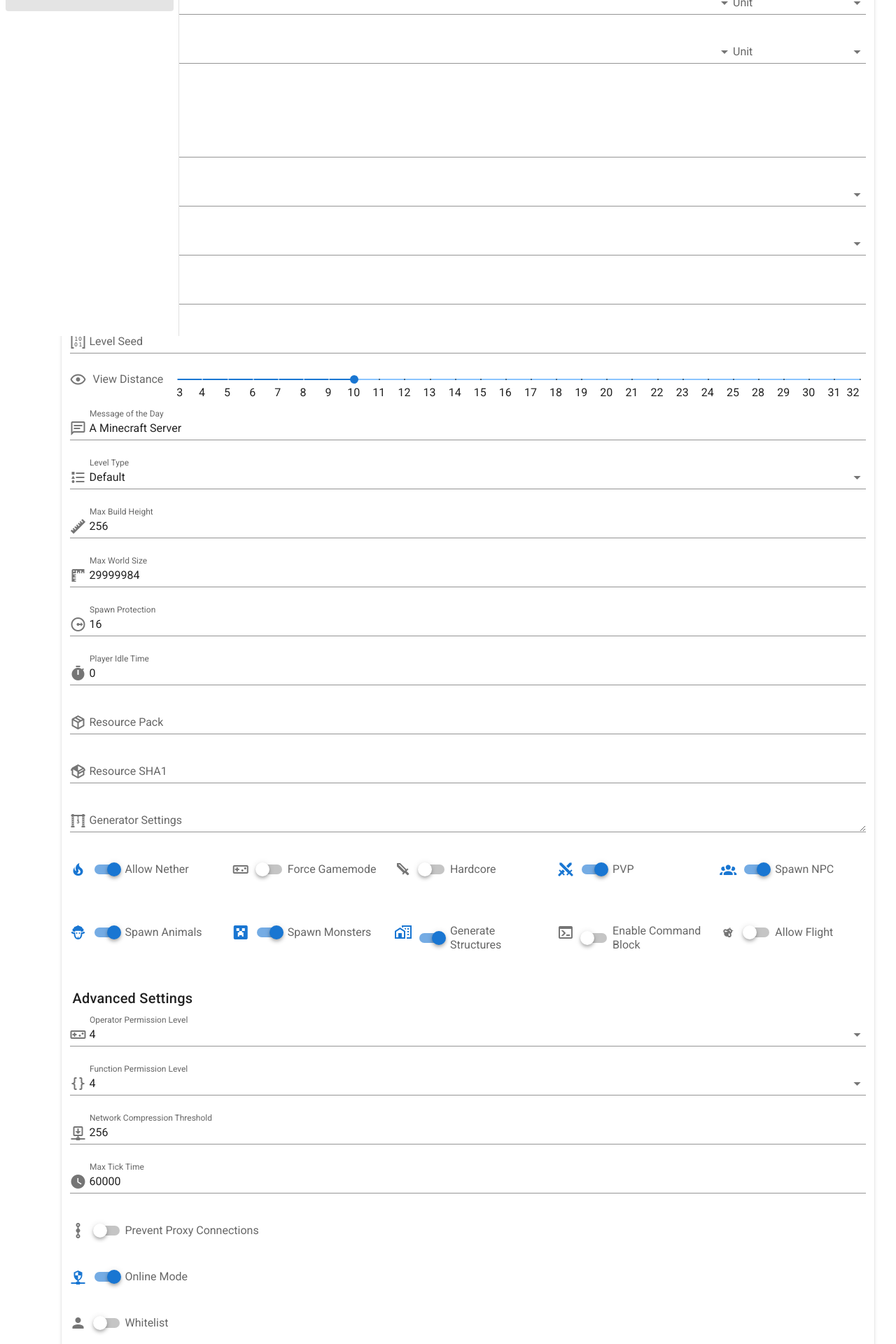
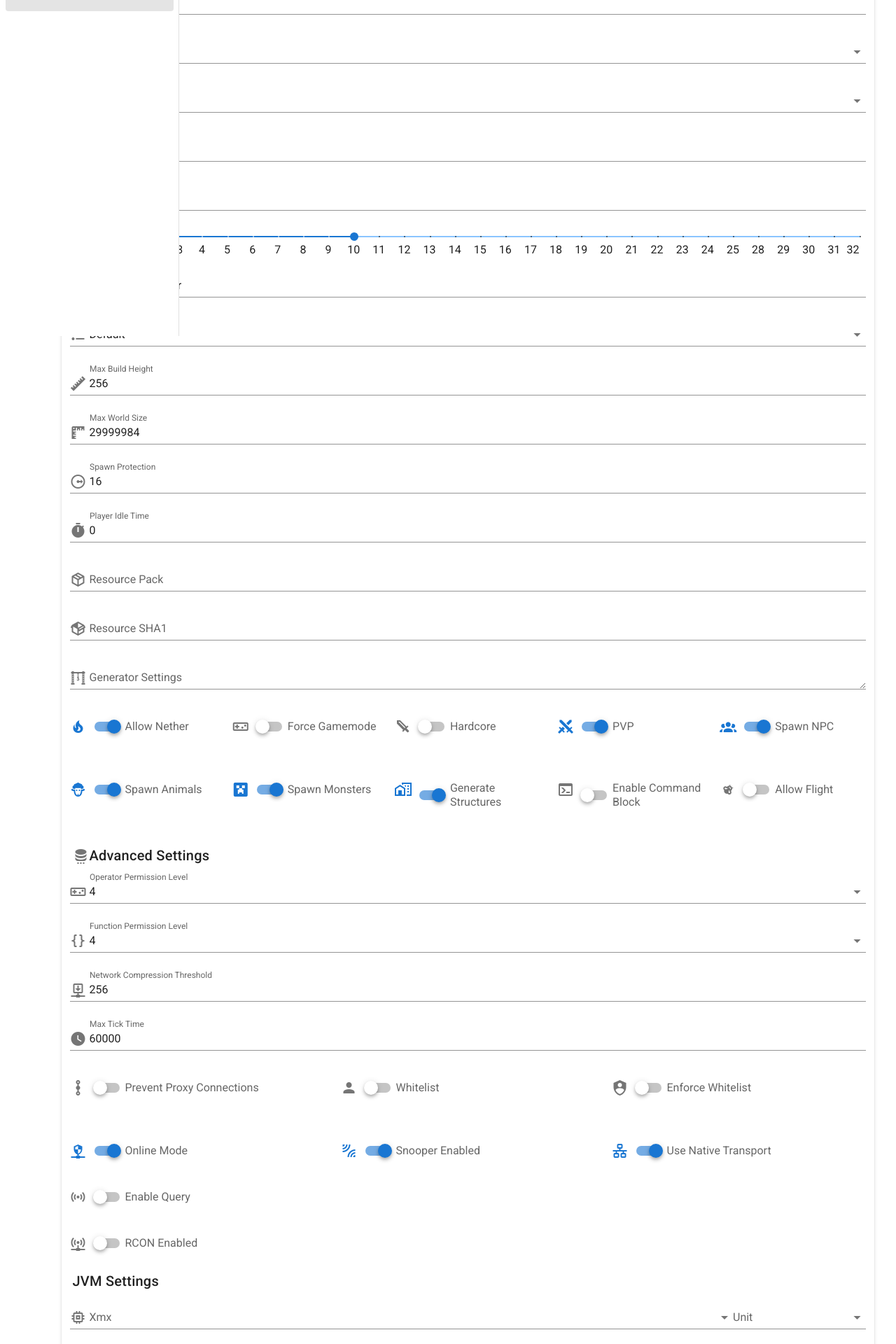
Before and after one commit to CarterWilde/minecraft-server-manager-ui, a Vue app: page /#/CreateServer in a window 1280 px wide. Shown: the part 320-2240 px from the top of the page at 70% size. Built offline with nearby package versions, Linux system fonts and the light colour scheme.

Commit message:
Cleaned up Create Page some more!

```diff
--- a/src/views/CreateServer.vue
+++ b/src/views/CreateServer.vue
@@ -44,12 +44,10 @@
           </v-col>
         </v-row>
         <v-row>
-          <v-card-title>JVM Settings</v-card-title>
-        </v-row>
-        <MemoryInput type="Xmx" />
-        <MemoryInput type="Xms" />
-        <v-row>
-          <v-card-title>Properties</v-card-title>
+          <v-card-title>
+            <v-icon>mdi-settings-outline</v-icon>
+            Properties
+          </v-card-title>
         </v-row>
         <v-text-field
           prepend-inner-icon="mdi-earth"
@@ -167,7 +165,7 @@
               label="PVP"
               prepend-icon="mdi-sword-cross"
               v-model="PVP"
-            s/>
+            />
           </v-col>
           <v-col>
             <v-switch
@@ -215,7 +213,10 @@
           </v-col>
         </v-row>
         <v-row>
-          <v-card-title>Advanced Settings</v-card-title>
+          <v-card-title>
+            <v-icon>mdi-database-settings</v-icon>
+            Advanced Settings
+          </v-card-title>
         </v-row>
         <v-combobox
           prepend-inner-icon="mdi-gamepad-square-outline"
@@ -241,36 +242,52 @@
           prepend-inner-icon="mdi-clock"
           value="60000"
         />
+        <v-row>
+          <v-col>
             <v-switch
               label="Prevent Proxy Connections"
               prepend-icon="mdi-transit-connection"
               v-model="PreventProxyConnections"
             />
+          </v-col>
+          <v-col>
+            <v-switch
+              label="Whitelist"
+              prepend-icon="mdi-account"
+              v-model="Whitelist"
+            />
+          </v-col>
+          <v-col>
+            <v-switch
+              label="Enforce Whitelist"
+              prepend-icon="mdi-shield-account"
+              v-model="EnforceWhitelist"
+            />
+          </v-col>
+        </v-row>
+        <v-row>
+          <v-col>
             <v-switch
               label="Online Mode"
               prepend-icon="mdi-security-network"
               v-model="OnlineMode"
             />
-        <v-switch
-          label="Whitelist"
-          prepend-icon="mdi-account"
-          v-model="Whitelist"
-        />
-        <v-switch
-          label="Enforce Whitelist"
-          prepend-icon="mdi-shield-account"
-          v-model="EnforceWhitelist"
-        />
+          </v-col>
+          <v-col>
             <v-switch
               label="Snooper Enabled"
               prepend-icon="mdi-leak"
               v-model="SnooperEnabled"
             />
+          </v-col>
+          <v-col>
             <v-switch
               label="Use Native Transport"
               prepend-icon="mdi-lan"
               v-model="UseNativeTransport"
             />
+          </v-col>
+        </v-row>
         <v-switch
           label="Enable Query"
           prepend-icon="mdi-access-point"
@@ -306,6 +323,11 @@
           label="RCON Password"
           v-model="RCONPassword"
         />
+        <v-row>
+          <v-card-title>JVM Settings</v-card-title>
+        </v-row>
+        <MemoryInput type="Xmx" />
+        <MemoryInput type="Xms" />
         <v-card-actions>
           <v-btn color="green" style="color:#fff">Create</v-btn>
           <v-btn text color="red">Cancel</v-btn>
```
Lines whose indentation alone changed are shown as unchanged.
